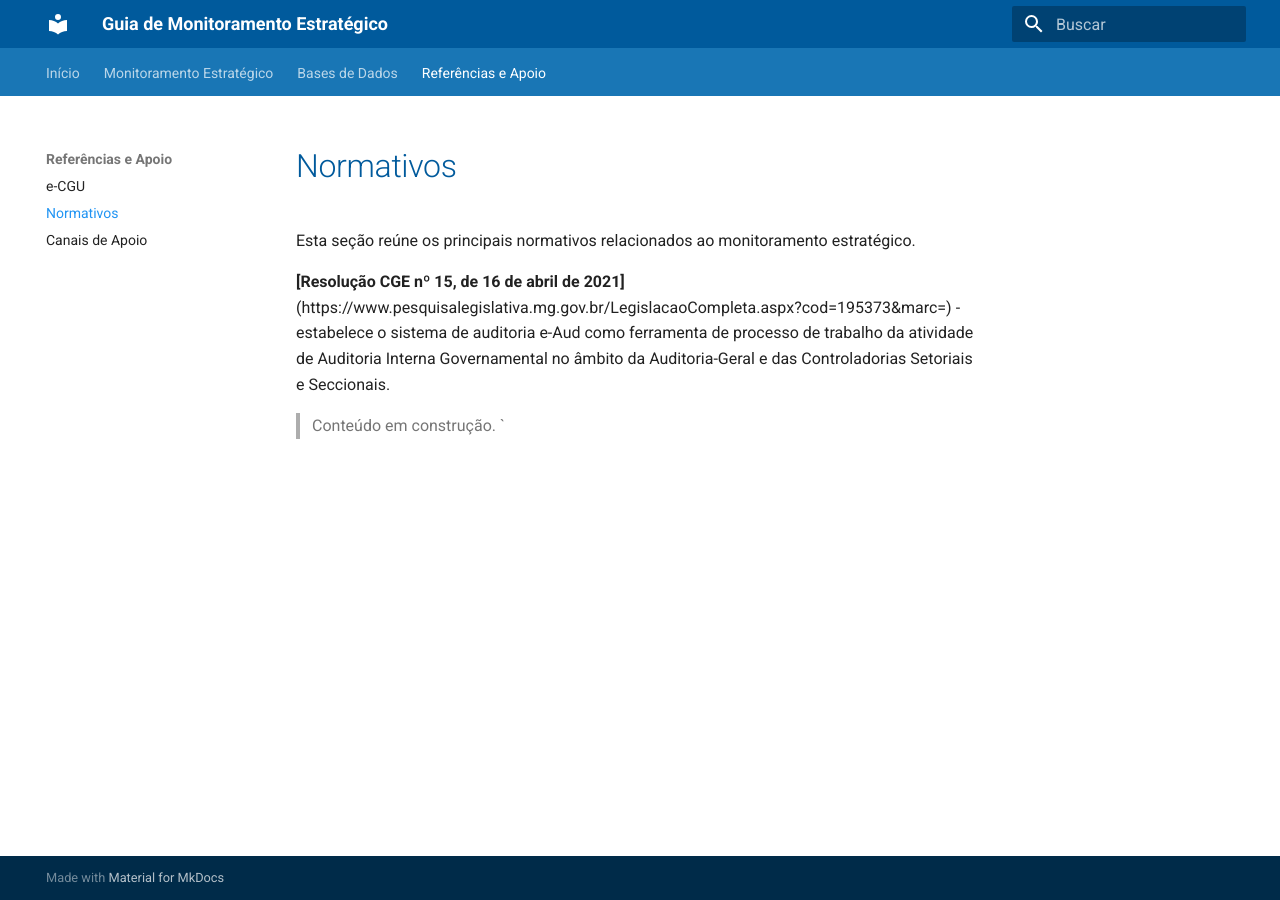
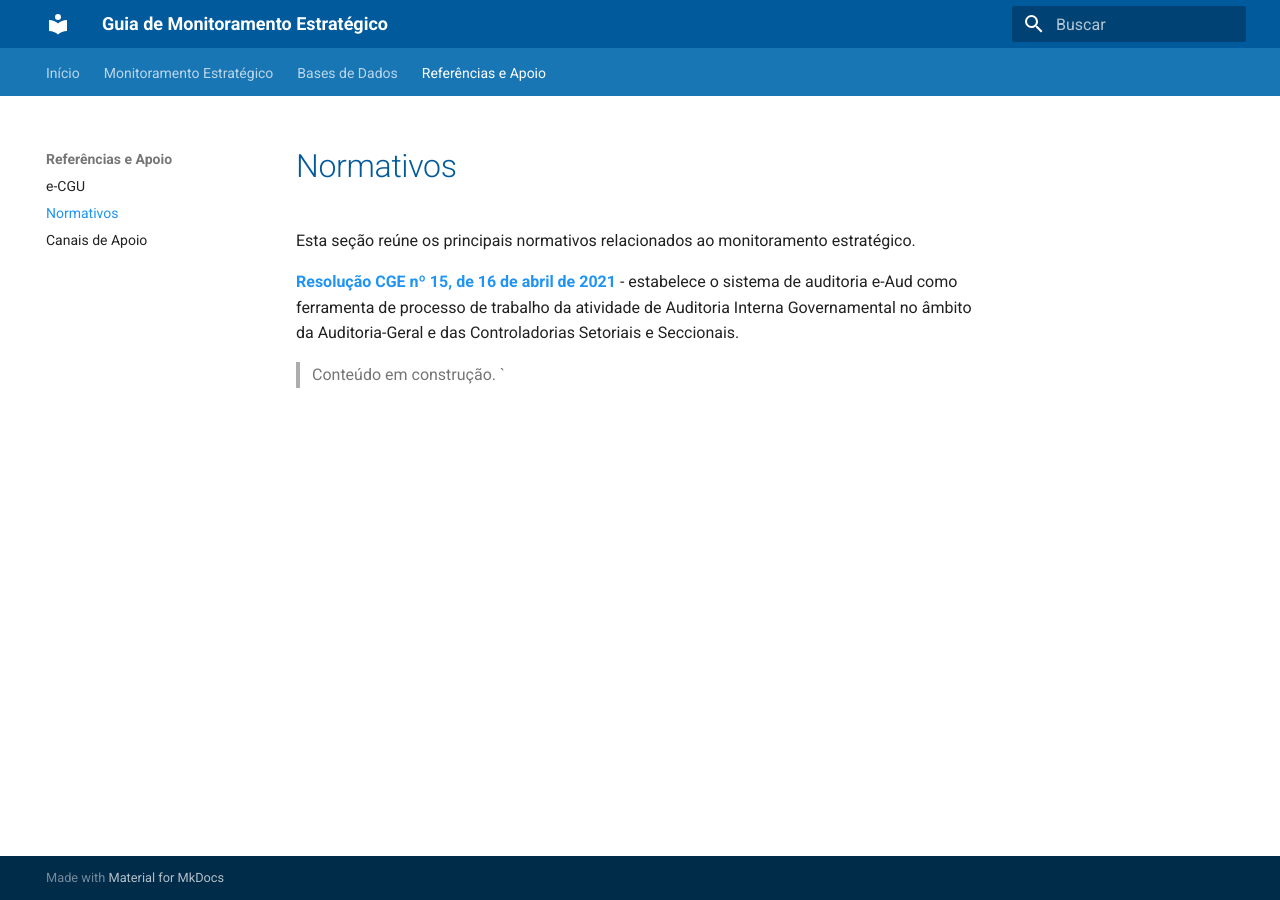
Before and after one commit to CGEMG-AHCS/guia-monitoramento-estrategico, an MkDocs documentation site: the page built from docs/referencias/normativos.md, in a window 1280 px wide. Built offline with MkDocs 1.6.1 and Material for MkDocs 9.7.7, drawn with Linux system fonts in a browser that asks for light colours.

Commit message:
Update normativos.md

```diff
--- a/docs/referencias/normativos.md
+++ b/docs/referencias/normativos.md
@@ -2,7 +2,7 @@
 
 Esta seção reúne os principais normativos relacionados ao monitoramento estratégico.
 
-**[Resolução CGE nº 15, de 16 de abril de 2021]**(https://www.pesquisalegislativa.mg.gov.br/LegislacaoCompleta.aspx?cod=195373&marc=) - estabelece o sistema de auditoria e-Aud como ferramenta de processo de trabalho da atividade de Auditoria Interna Governamental no âmbito da Auditoria-Geral e das Controladorias Setoriais e Seccionais.
+**[Resolução CGE nº 15, de 16 de abril de 2021](https://www.pesquisalegislativa.mg.gov.br/LegislacaoCompleta.aspx?cod=195373&marc=)** - estabelece o sistema de auditoria e-Aud como ferramenta de processo de trabalho da atividade de Auditoria Interna Governamental no âmbito da Auditoria-Geral e das Controladorias Setoriais e Seccionais.
 
 
 > Conteúdo em construção.
```
